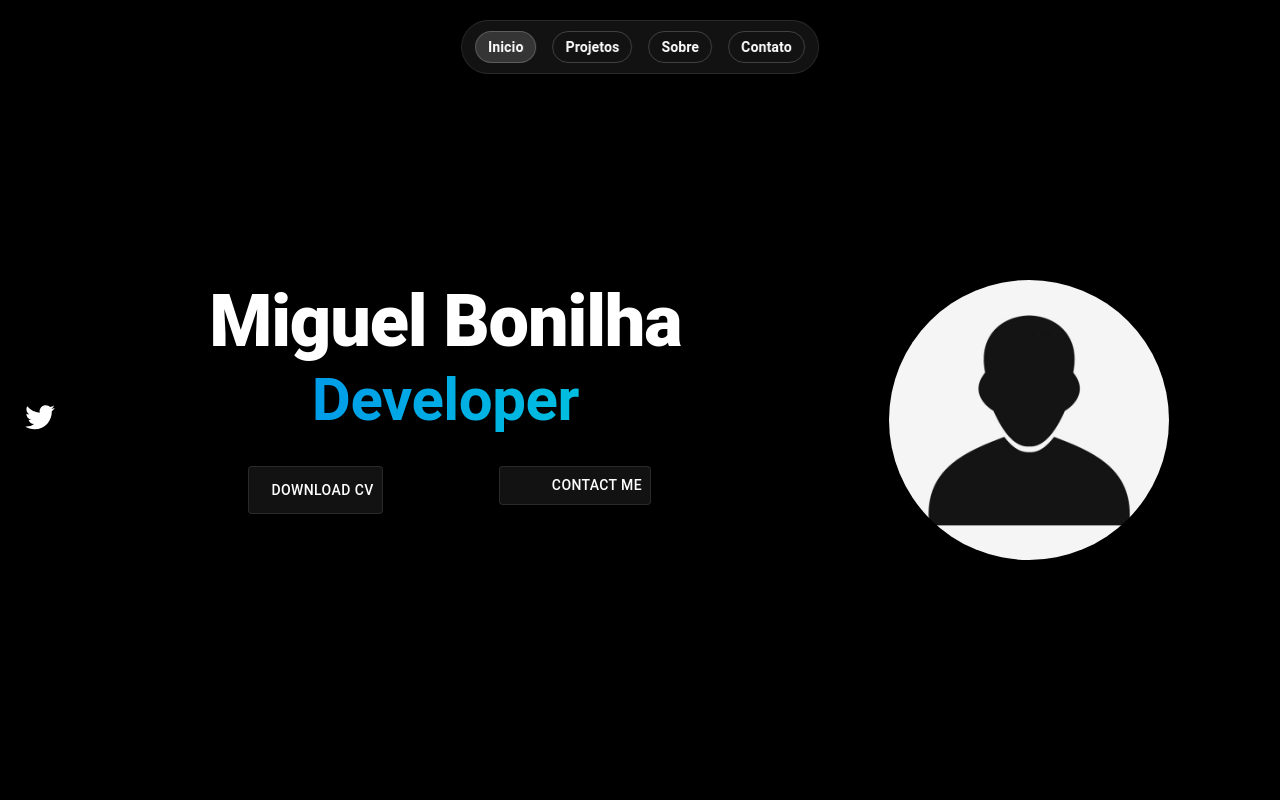
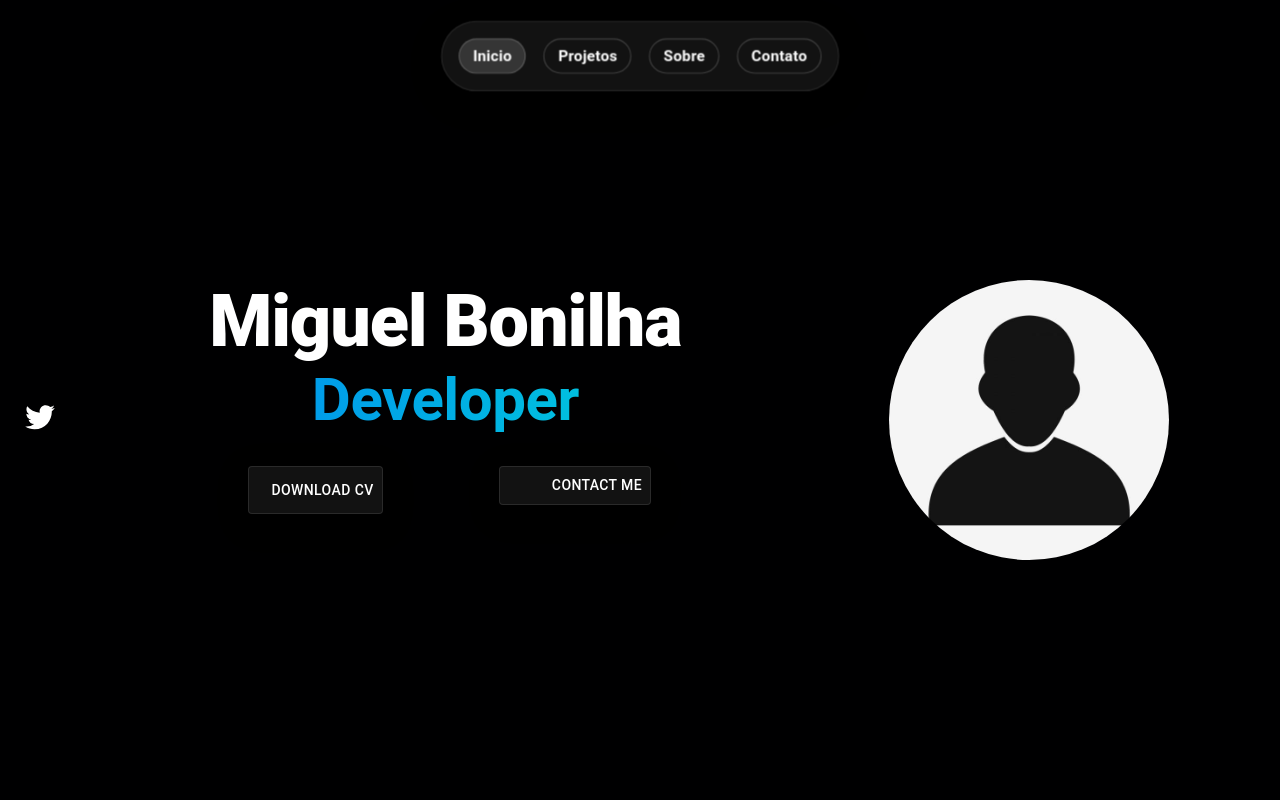
Before and after one commit to MglBonil/portifolio, a React (Vite) app: page / in a window 1280 px wide. Shown: the top 800 px of the page. Built offline with nearby package versions, Linux system fonts and the light colour scheme; some icons are missing.

Commit message:
Apenas algumas estilizações

```diff
--- a/src/App.tsx
+++ b/src/App.tsx
@@ -76,12 +76,12 @@ const App = () => {
 
   const StyledHeroNav = styled("nav")({
     position: "fixed",
-    top: "20px",
+    top: "3%",
     left: "50%",
     transform: "translateX(-50%)",
     display: "flex",
     gap: "16px",
-    padding: "10px 13px",
+    padding: "15px 15px",
     background: "rgba(30, 30, 30, 0.6)",
     borderRadius: "9999px",
     backdropFilter: "blur(10px)",
@@ -95,10 +95,14 @@ const App = () => {
       boxShadow: "0 12px 40px rgba(0, 0, 0, 0.35)",
     },
 
+    "@media (min-width: 900px)": {
+      transform: "translateX(-50%) scale(1.1)", // ← AUMENTA TUDO
+    },
+
     "@media (max-width: 600px)": {
       gap: "8px",
       padding: "8px 13px",
-      top: "10px",
+      top: "15px",
     },
   });
 
--- a/src/pages/Home/sections/About/About.tsx
+++ b/src/pages/Home/sections/About/About.tsx
@@ -181,7 +181,7 @@ export default function AlternateTimeline() {
                         >
                             Atuo com desenvolvimento de aplicativos desktop, com foco em projetos que visam criar soluções que facilitem a usabilidade e contribuam para a comunidade de desenvolvimento.
                             <br /><br />
-                            Meu primeiro contato com a programação foi em 2018, quando iniciei um curso na rede "SuperGeeks", onde desenvolvi os pilares do pensamento lógico. Desde então, nunca deixei de estudar, construindo uma base sólida em matemática e realizando diversos cursos complementares. Entre eles, destacam-se: cursos de Python (90 horas) no SENAI em 2023, cursos de Spring Boot na plataforma Udemy em 2025 e, atualmente, o curso de Desenvolvimento de Sistemas na ETEC, iniciado em 2025.
+                            Meu primeiro contato com a programação foi em 2018, quando iniciei um curso na rede "SuperGeeks", onde desenvolvi os pilares do pensamento lógico. Desde então, nunca deixei de estudar, construindo uma base sólida em matemática e realizando diversos cursos complementares. Entre eles, destacam-se: cursos de Python (90 horas) no SENAI em 2023, cursos de Spring Boot na plataforma Udemy em 2025 e, atualmente, o curso de Desenvolvimento de Sistemas na ETEC, iniciado em 2024.
                             <br /><br />
                             Sou autodidata e aprendi diversas tecnologias e conceitos também por meio de fóruns, documentação e materiais online. Além disso, realizo leituras de livros como "Introdução ao Python" e "Orientação a Objetos com Java".
                             <br /><br />
```
